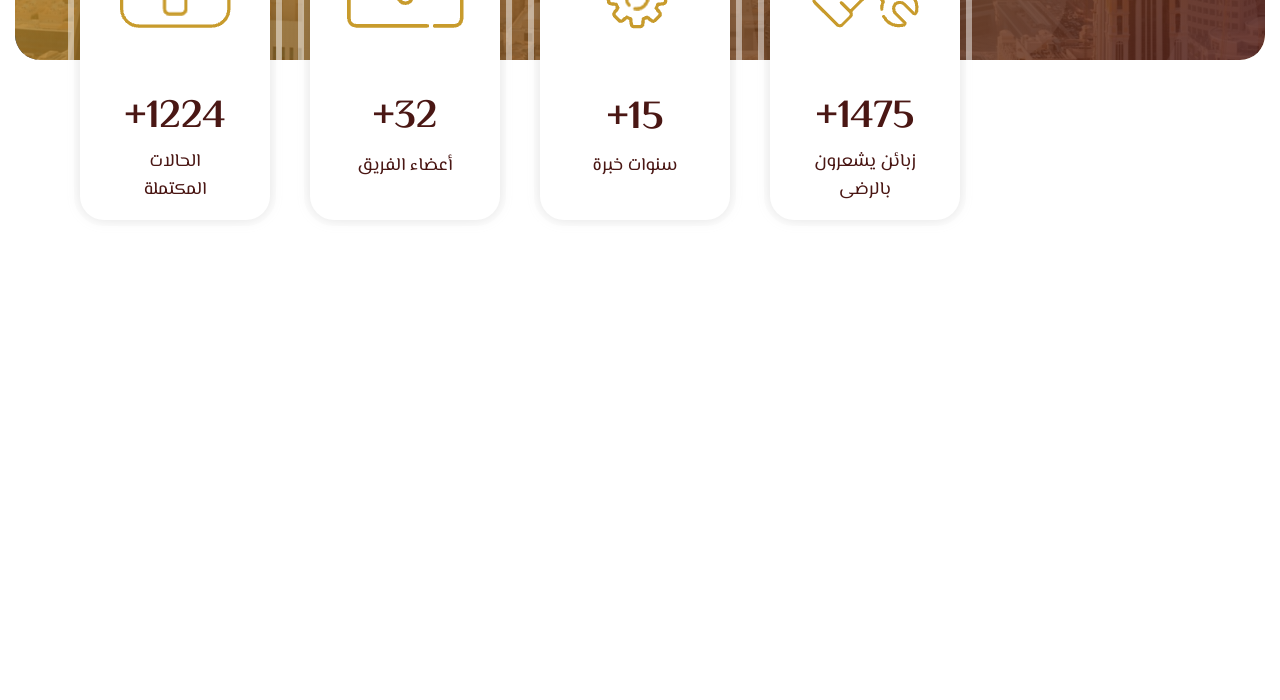
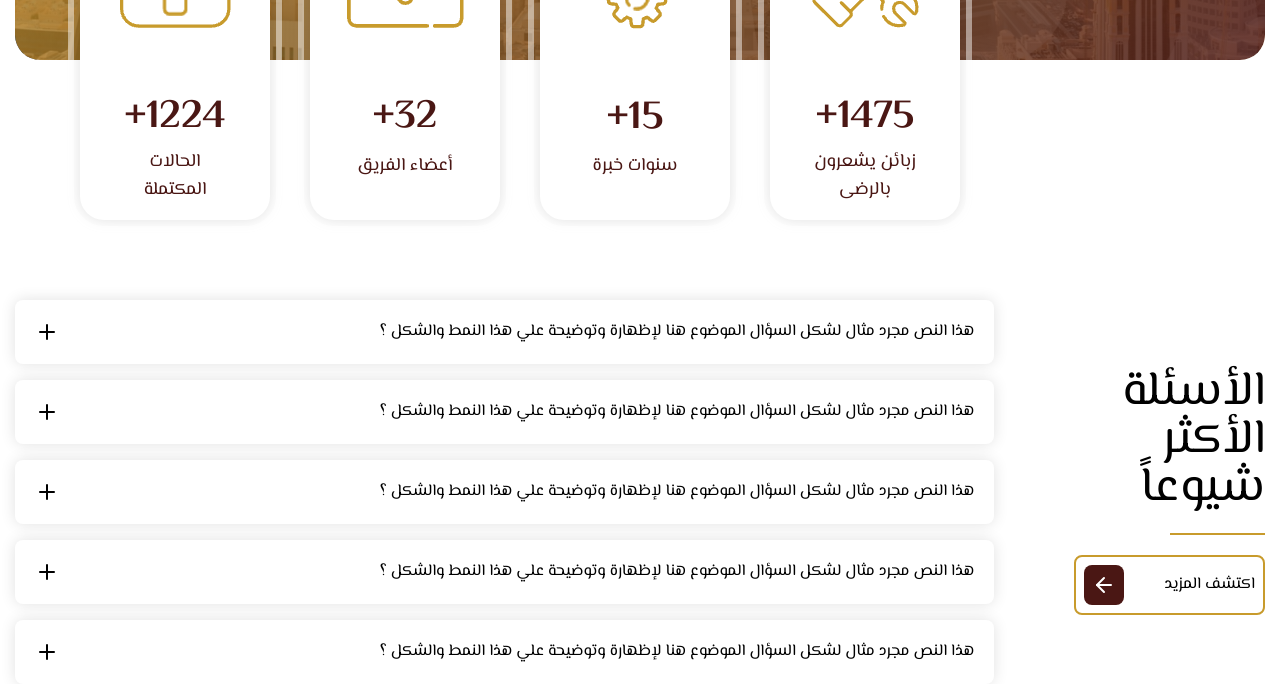
Before and after one commit to yasser110306/effadah-porject1, a React (Create React App) app: page / in a window 1280 px wide. Shown: the part 3709-4409 px from the top of the page. Built offline with nearby package versions, Linux system fonts and the light colour scheme.

Commit message:
added: ( common questions )

```diff
--- /dev/null
+++ b/src/components/StatsAndCommonQs/CommonQs.jsx
@@ -0,0 +1,20 @@
+import React from "react";
+import SeeMore from "../reuse/SeeMore";
+import Question from "./Question";
+
+function CommonQs() {
+  return (
+    <div className=" container mt-60 flex gap-20 items-center ">
+      <div className=" flex-1 flex flex-col gap-4">
+        <Question />
+        <Question />
+        <Question />
+        <Question />
+        <Question />
+      </div>
+      <SeeMore span1="الأسئلة" span2="الأكثر" span3="شيوعاً" />
+    </div>
+  );
+}
+
+export default CommonQs;
--- /dev/null
+++ b/src/components/StatsAndCommonQs/Question.jsx
@@ -0,0 +1,13 @@
+import React from "react";
+import { Plus } from "lucide-react";
+
+function Question() {
+  return (
+    <p className=" question rounded-lg cursor-pointer text-right flex items-center justify-between p-5 ">
+      <Plus /> هذا النص مجرد مثال لشكل السؤال الموضوع هنا لإظهارة وتوضيحة علي
+      هذا النمط والشكل ؟
+    </p>
+  );
+}
+
+export default Question;
--- a/src/components/home/Home.jsx
+++ b/src/components/home/Home.jsx
@@ -6,6 +6,7 @@ import Section2 from "../scetorsAndFields/Section2";
 import Customers from "../newsAndCustomers/Customers";
 import News from "../newsAndCustomers/News";
 import Stats from "../StatsAndCommonQs/Stats";
+import CommonQs from "../StatsAndCommonQs/CommonQs";
 
 function Home() {
   return (
@@ -27,6 +28,7 @@ function Home() {
       <Customers />
       <News />
       <Stats />
+      <CommonQs />
     </>
   );
 }
--- a/src/index.css
+++ b/src/index.css
@@ -5,10 +5,6 @@
 * {
   box-sizing: border-box;
   font-family: "El Messiri";
-}
-
-body {
-  height: 6000px;
 }
 
 .container {
@@ -171,6 +167,10 @@ body {
   border: 20px solid #f8f8f8;
 }
 
+.question {
+  box-shadow: 0px 0px 15px rgba(0, 0, 0, 0.12);
+}
+
 /* extra sm screen */
 @media (min-width: 425px) {
   #nav-menu {
```
